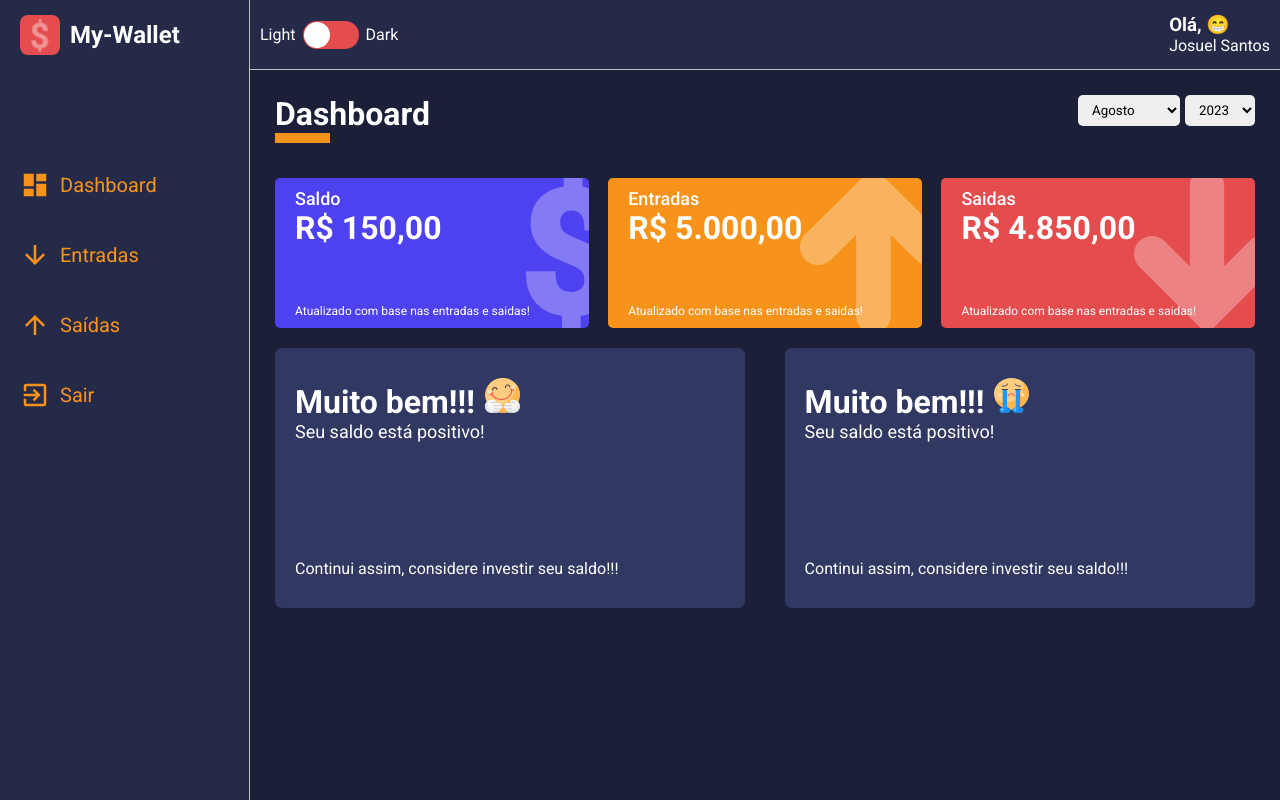
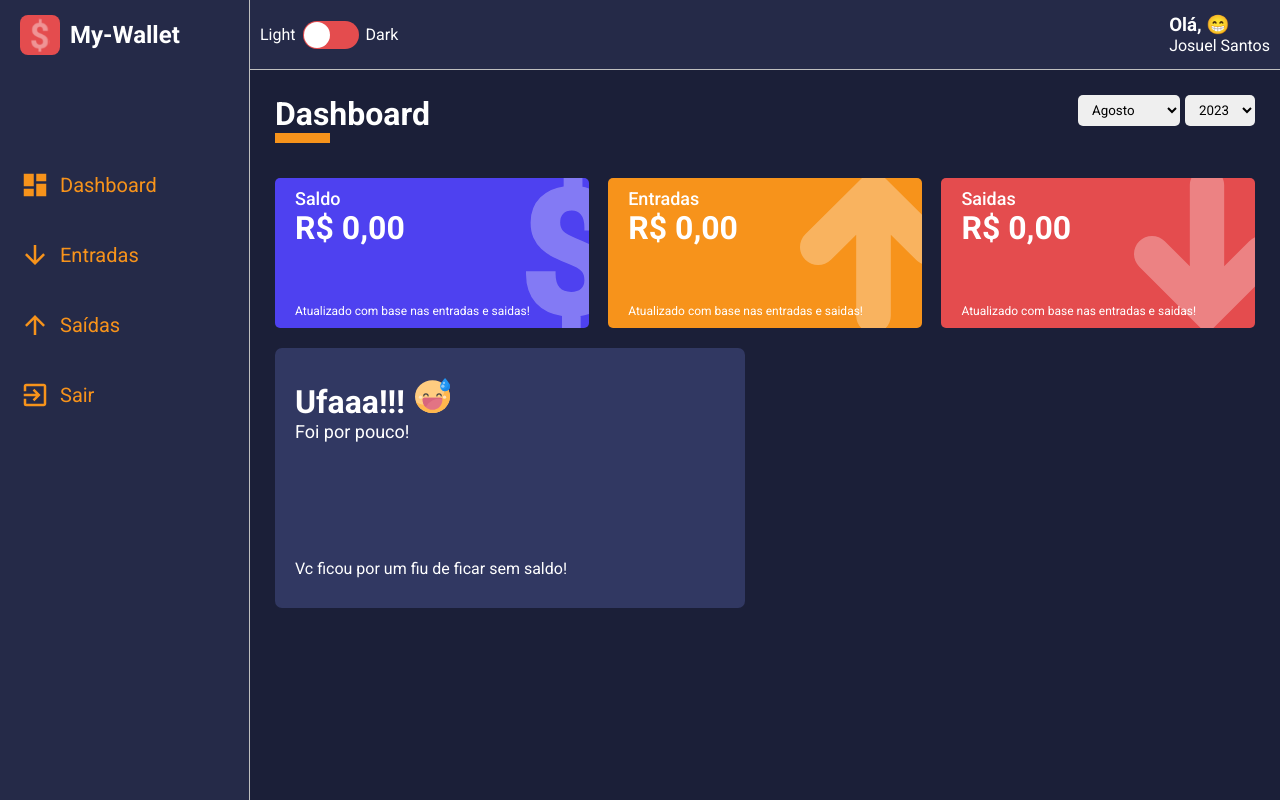
Before and after one commit to JosuelSantosDEV/MyWallet, a React (Create React App) app: page /dashboard in a window 1280 px wide. Built offline with nearby package versions, Linux system fonts and the light colour scheme.

Commit message:
Continuando a criacao dos cards do dashboard

```diff
--- a/src/components/ContentHeader/index.tsx
+++ b/src/components/ContentHeader/index.tsx
@@ -13,7 +13,7 @@ const ContentHeader: React.FC<IContentHeaderProps > = ({title,lineColor, childre
 
     return <>
         <Container>
-            <TitleContainer linecolor={lineColor}>
+            <TitleContainer color={lineColor}>
                 <h1>{title}</h1>
             </TitleContainer>
             <Controllers>
--- a/src/components/ContentHeader/styles.ts
+++ b/src/components/ContentHeader/styles.ts
@@ -1,7 +1,7 @@
 import styled from "styled-components";
 
 interface ITitleContainerProps{
-    linecolor: string;
+    color: string;
 }
 
 export const Container = styled.div`
@@ -18,7 +18,7 @@ export const TitleContainer = styled.div<ITitleContainerProps>`
             content: '';
             display: block;
             width: 55px;
-            border-bottom: 10px solid ${(props)=>props.linecolor};
+            border-bottom: 10px solid ${(props)=>props.color};
         }
     }
 `;
--- a/src/components/MessageBox/index.tsx
+++ b/src/components/MessageBox/index.tsx
@@ -3,12 +3,13 @@ import { Container } from "./styles"
 
 import happyImg from "../../assets/happy.svg"
 import sadImg from "../../assets/sad.svg"
+import grinningImg from "../../assets/grinning.svg"
 
-interface IMessageBoxProps{
+export interface IMessageBoxProps{
     title: string;
     description: string;
     footerText: string;
-    icon: "happy" | "sad";
+    icon: "happy" | "sad" | "grinning";
 }
 
 const MessageBox: React.FC<IMessageBoxProps> = ({title, description, footerText, icon})=>{
@@ -19,6 +20,8 @@ const MessageBox: React.FC<IMessageBoxProps> = ({title, description, footerText,
                 return happyImg;
             case "sad":
                 return sadImg;
+            case "grinning":
+                return grinningImg;
         }
     }
 
--- a/src/pages/Dashboard/index.tsx
+++ b/src/pages/Dashboard/index.tsx
@@ -6,6 +6,8 @@ import { gains } from "../../repositories/gains";
 import { expenses } from "../../repositories/expenses";
 import WalletBox from "../../components/WalletBox";
 import MessageBox from "../../components/MessageBox";
+
+import { IMessageBoxProps } from "../../components/MessageBox";
 
 const Dashboard: React.FC = () => {
 
@@ -57,6 +59,75 @@ const Dashboard: React.FC = () => {
         ]
     }, []);
 
+    const totalExpenses = useMemo(()=>{
+        let total: number = 0;
+        expenses.forEach((item)=>{
+            const date = new Date(item.date);
+
+            const year = date.getFullYear();
+            const month = date.getMonth() + 1;
+
+            if(month === monthSelected && year === yearSelected){
+                try {
+                    total+= Number(item.amount);
+                } catch {
+                    throw new Error("Erro ao converter amount para somara ao total - Dashboard/index");
+                }
+            }
+        })
+        return  total;
+    },[monthSelected, yearSelected])
+
+    const totalGains = useMemo(()=>{
+        let total: number = 0;
+        gains.forEach((item)=>{
+            const date = new Date(item.date);
+
+            const year = date.getFullYear();
+            const month = date.getMonth() + 1;
+
+            if(month === monthSelected && year === yearSelected){
+                try {
+                    total+= Number(item.amount);
+                } catch {
+                    throw new Error("Erro ao converter amount para somara ao total - Dashboard/index");
+                }
+            }
+        })
+        return  total;
+    },[monthSelected, yearSelected])
+
+    const totalBalance = useMemo(()=>{
+        return totalGains - totalExpenses;
+    }, [totalGains, totalExpenses])
+
+
+    const message = useMemo<IMessageBoxProps>(()=>{
+        if(totalBalance > 0){
+            return {
+                title: "Muito bem!!!",
+                description: "Sua carteira está positiva!",
+                footerText: "Parabens! continui assim, considere investir seu saldo!!!",
+                icon: "happy"
+            }
+        }else if(totalBalance == 0){
+            return {
+                title: "Ufaaa!!!",
+                description: "Foi por pouco!",
+                footerText: "Vc ficou por um fiu de ficar sem saldo!",
+                icon: "grinning"
+            }
+        } else {
+            return {
+                title: "Que pena!!!",
+                description: "Sua carteira está negativa!",
+                footerText: "Tente não gastar todo o seu saldo, pense bem andes de gastar qualquer centavo!",
+                icon: "sad"
+            }
+        }
+
+    }, [totalBalance])
+
     return <>
         <Container>
             <ContentHeader
@@ -69,37 +140,32 @@ const Dashboard: React.FC = () => {
             <Content>
                 <WalletBox
                     title="Saldo"
-                    amount={150.00}
+                    amount={totalBalance}
                     footerLabel="Atualizado com base nas entradas e saidas!"
                     color="#4E41F0"
                     icon="dollar"
                 />
                 <WalletBox
                     title="Entradas"
-                    amount={5000.00}
+                    amount={totalGains}
                     footerLabel="Atualizado com base nas entradas e saidas!"
                     color="#F7931B"
                     icon="arrowUp"
                 />
                 <WalletBox
                     title="Saidas"
-                    amount={4850.00}
+                    amount={totalExpenses}
                     footerLabel="Atualizado com base nas entradas e saidas!"
                     color="#E44C4E"
                     icon="arrowDown"
                 />
                 <MessageBox
-                    title="Muito bem!!!"
-                    description="Seu saldo está positivo!"
-                    footerText="Continui assim, considere investir seu saldo!!!"
-                    icon="happy"
+                    title={message.title}
+                    description={message.description}
+                    footerText={message.footerText}
+                    icon={message.icon}
                 />
-                <MessageBox
-                    title="Muito bem!!!"
-                    description="Seu saldo está positivo!"
-                    footerText="Continui assim, considere investir seu saldo!!!"
-                    icon="sad"
-                />
+
             </Content>
         </Container>
     </>
```
Also changed, not shown: src/assets/grinning.svg (added).
